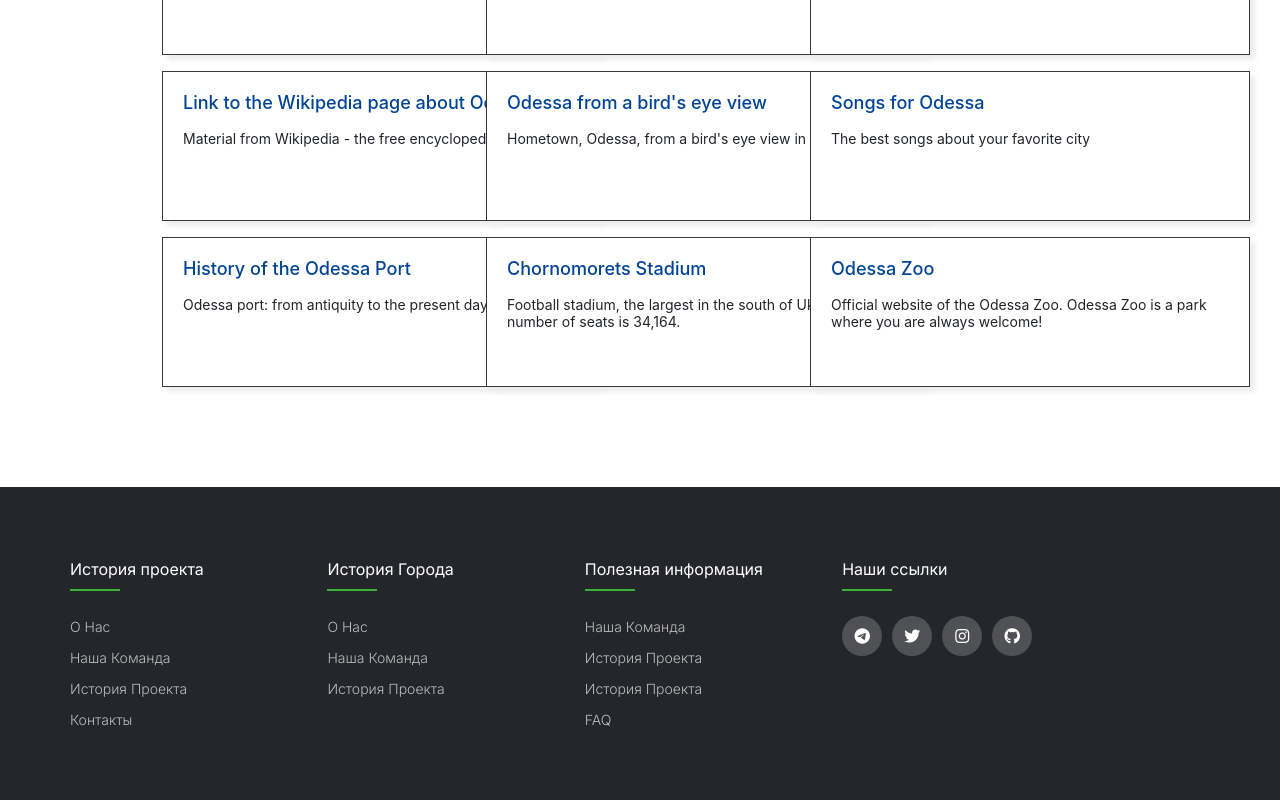
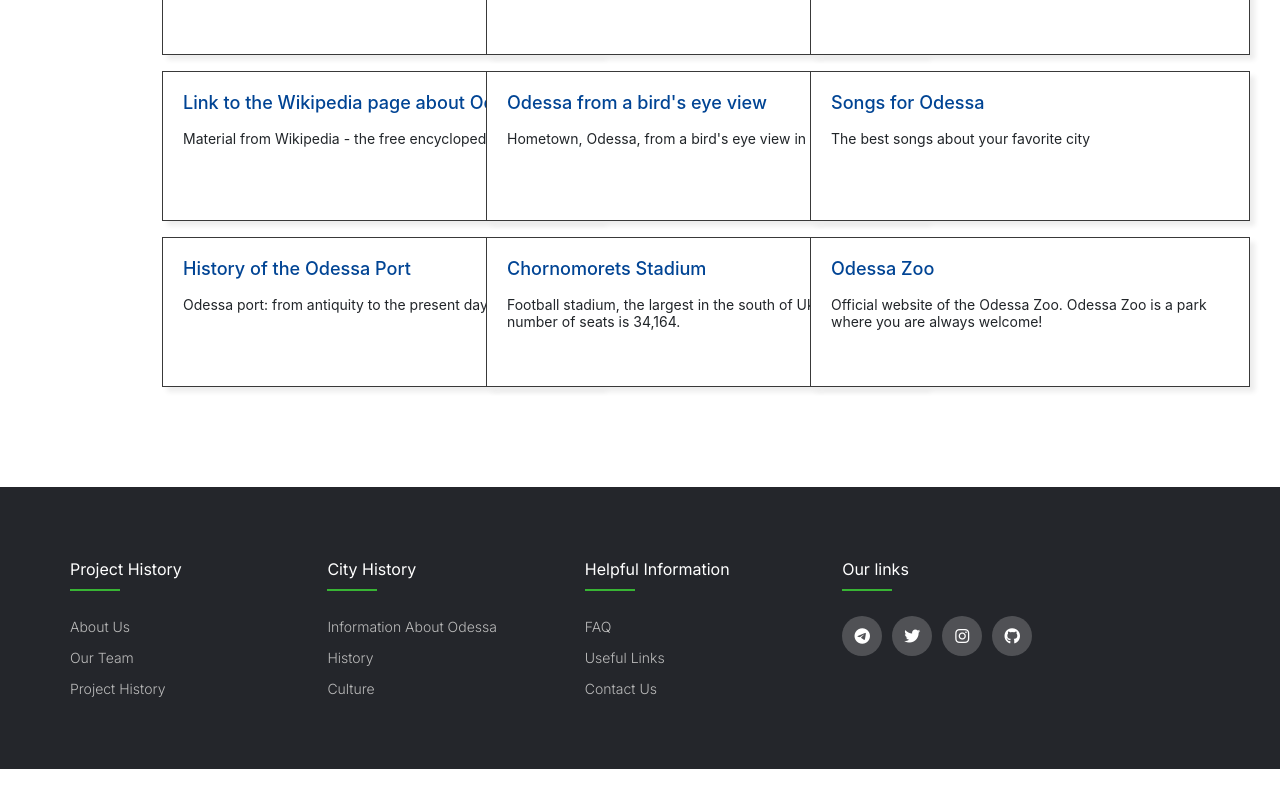
Before and after one commit to AndrewGalkin123/oddyssea-3.0, a Next.js app: page /en/useful-links in a window 1280 px wide. Shown: the part 613-1413 px from the top of the page. After the commit the page ends 1382 px from the top, so only its background shows below. Built offline with nearby package versions, Linux system fonts and the light colour scheme.

Commit message:
Footer translations

```diff
--- a/components/common/Footer/TheFooter.tsx
+++ b/components/common/Footer/TheFooter.tsx
@@ -1,62 +1,57 @@
 import Link from "next/link";
 import "./Footer.css"
-
+import { useTranslations } from "next-intl";
 
 const TheFooter: React.FC = () => {
+  const t = useTranslations("Footer")
   return (
     <footer>
       <div className="container">
         <div className="row">
           <div className="footer-col">
-            <h4>История проекта</h4>
+            <h4>{t("projectHistory")}</h4>
             <ul>
               <li>
-                <Link href=""> О нас</Link>
+                <Link href="">{t("aboutUs")}</Link>
               </li>
               <li>
-                <Link href=""> Наша Команда</Link>
+                <Link href="">{t("ourTeam")}</Link>
               </li>
               <li>
-                <Link href=""> История Проекта</Link>
-              </li>
-              <li>
-                <Link href=""> Контакты</Link>
+                <Link href="">{t("projectHistory")}</Link>
               </li>
             </ul>
           </div>
           <div className="footer-col">
-            <h4>История Города</h4>
+            <h4>{t("cityHistory")}</h4>
             <ul>
               <li>
-                <Link href=""> О нас</Link>
+                <Link href="">{t("informationAboutOdessa")}</Link>
               </li>
               <li>
-                <Link href=""> Наша Команда</Link>
+                <Link href="">{t("history")}</Link>
               </li>
               <li>
-                <Link href=""> История Проекта</Link>
+                <Link href="">{t("culture")}</Link>
               </li>
             </ul>
           </div>
           <div className="footer-col">
-            <h4>Полезная информация</h4>
+            <h4>{t("helpfulInformation")}</h4>
             <ul>
               <li>
-                <Link href=""> Наша Команда</Link>
+                <Link href="">{t("FAQ")}</Link>
               </li>
               <li>
-                <Link href=""> История Проекта</Link>
+                <Link href="">{t("usefulLinks")}</Link>
               </li>
               <li>
-                <Link href=""> История Проекта</Link>
-              </li>
-              <li>
-                <Link href=""> FAQ</Link>
+                <Link href="">{t("contactUs")}</Link>
               </li>
             </ul>
           </div>
           <div className="footer-col">
-            <h4>Наши ссылки</h4>
+            <h4>{t("ourLinks")}</h4>
             <div className="social-links">
               <a href="#"><i className="fab fa-telegram"></i></a>
               <a href="#"><i className="fab fa-twitter"></i></a>
```
Also changed, not shown: messages/en.json, messages/ru.json, messages/ua.json.
